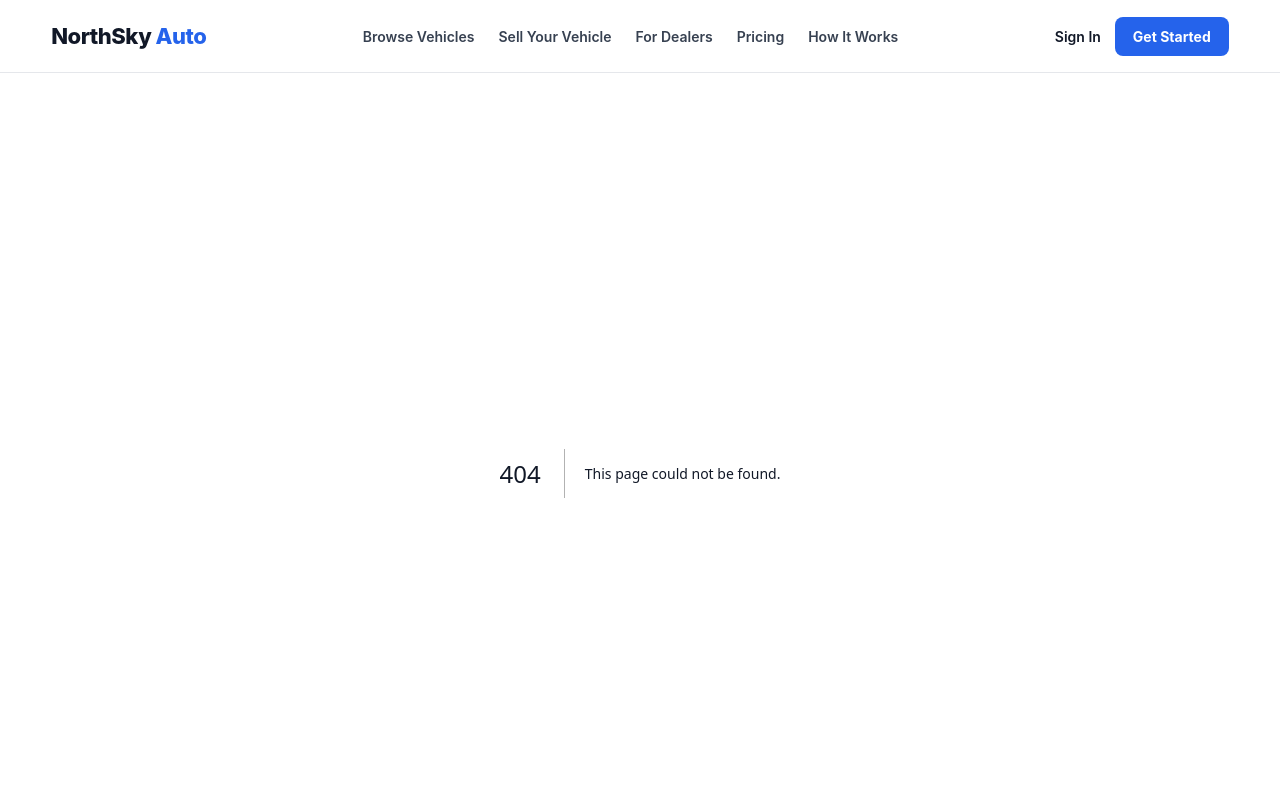
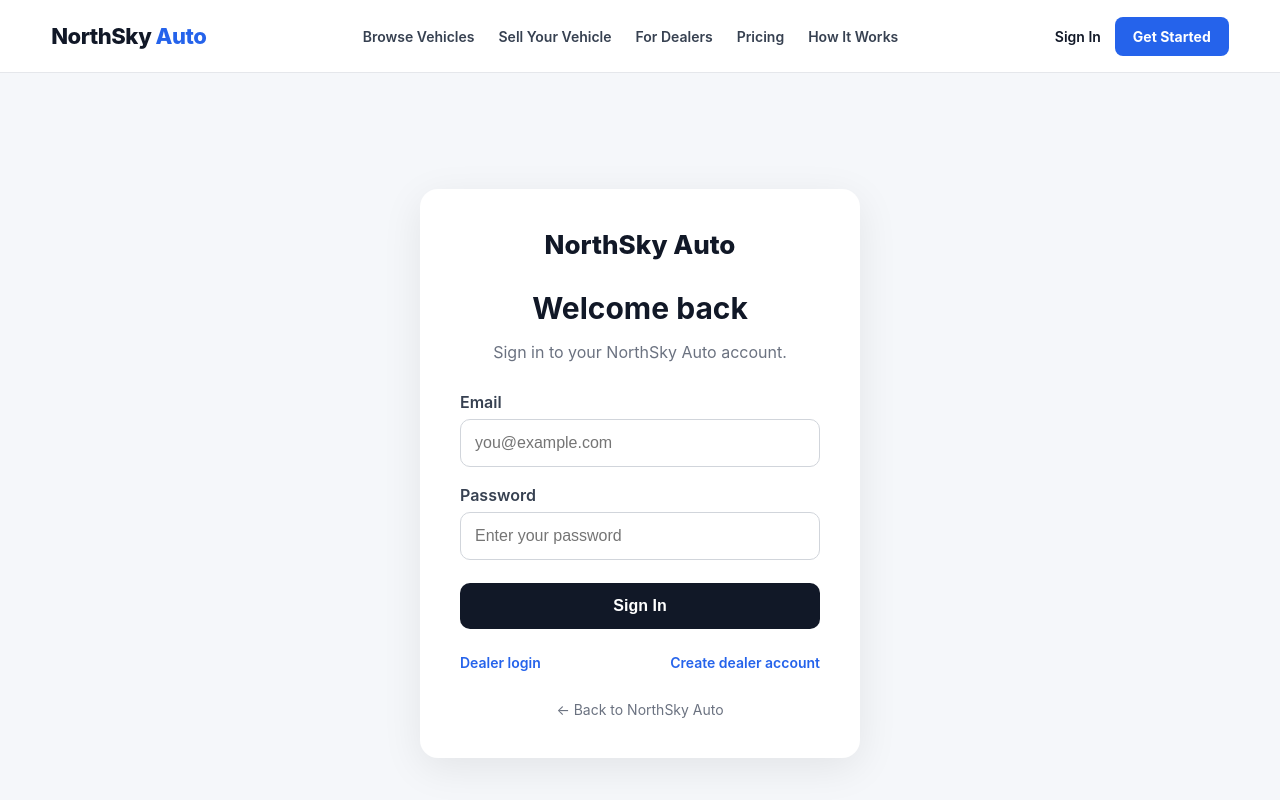
Before and after one commit to Goldylox752/NorthSky-Auto, a Next.js app: page /login in a window 1280 px wide. Before the commit this address had no page. Shown: the top 800 px of the page. Built offline with nearby package versions, Linux system fonts and the light colour scheme.

Commit message:
Create page.js

```diff
--- /dev/null
+++ b/app/login/page.js
@@ -0,0 +1,158 @@
+"use client";
+
+import Link from "next/link";
+import { useState } from "react";
+
+export default function LoginPage() {
+  const [email, setEmail] = useState("");
+  const [password, setPassword] = useState("");
+
+  function handleSubmit(e) {
+    e.preventDefault();
+
+    // Supabase authentication will be connected here
+    console.log("Login:", email);
+  }
+
+  return (
+    <main style={styles.main}>
+      <div style={styles.card}>
+        <Link href="/" style={styles.logo}>
+          NorthSky Auto
+        </Link>
+
+        <h1 style={styles.title}>Welcome back</h1>
+        <p style={styles.subtitle}>
+          Sign in to your NorthSky Auto account.
+        </p>
+
+        <form onSubmit={handleSubmit} style={styles.form}>
+          <label style={styles.label}>Email</label>
+          <input
+            type="email"
+            placeholder="you@example.com"
+            value={email}
+            onChange={(e) => setEmail(e.target.value)}
+            required
+            style={styles.input}
+          />
+
+          <label style={styles.label}>Password</label>
+          <input
+            type="password"
+            placeholder="Enter your password"
+            value={password}
+            onChange={(e) => setPassword(e.target.value)}
+            required
+            style={styles.input}
+          />
+
+          <button type="submit" style={styles.button}>
+            Sign In
+          </button>
+        </form>
+
+        <div style={styles.links}>
+          <Link href="/dealer/login" style={styles.link}>
+            Dealer login
+          </Link>
+
+          <Link href="/dealer/register" style={styles.link}>
+            Create dealer account
+          </Link>
+        </div>
+
+        <Link href="/" style={styles.back}>
+          ← Back to NorthSky Auto
+        </Link>
+      </div>
+    </main>
+  );
+}
+
+const styles = {
+  main: {
+    minHeight: "100vh",
+    display: "flex",
+    alignItems: "center",
+    justifyContent: "center",
+    padding: "24px",
+    background: "#f5f7fa",
+  },
+  card: {
+    width: "100%",
+    maxWidth: "440px",
+    background: "#ffffff",
+    borderRadius: "18px",
+    padding: "40px",
+    boxShadow: "0 10px 40px rgba(0,0,0,0.08)",
+  },
+  logo: {
+    display: "block",
+    textAlign: "center",
+    fontSize: "26px",
+    fontWeight: "800",
+    color: "#111827",
+    textDecoration: "none",
+    marginBottom: "30px",
+  },
+  title: {
+    margin: "0 0 8px",
+    textAlign: "center",
+    fontSize: "30px",
+    color: "#111827",
+  },
+  subtitle: {
+    textAlign: "center",
+    color: "#6b7280",
+    marginBottom: "30px",
+  },
+  form: {
+    display: "flex",
+    flexDirection: "column",
+  },
+  label: {
+    fontWeight: "600",
+    color: "#374151",
+    marginBottom: "7px",
+  },
+  input: {
+    padding: "14px",
+    borderRadius: "10px",
+    border: "1px solid #d1d5db",
+    marginBottom: "18px",
+    fontSize: "16px",
+    outline: "none",
+  },
+  button: {
+    padding: "14px",
+    borderRadius: "10px",
+    border: "none",
+    background: "#111827",
+    color: "#ffffff",
+    fontSize: "16px",
+    fontWeight: "700",
+    cursor: "pointer",
+    marginTop: "5px",
+  },
+  links: {
+    display: "flex",
+    justifyContent: "space-between",
+    marginTop: "25px",
+    gap: "15px",
+  },
+  link: {
+    color: "#2563eb",
+    textDecoration: "none",
+    fontWeight: "600",
+    fontSize: "14px",
+  },
+  back: {
+    display: "block",
+    textAlign: "center",
+    marginTop: "30px",
+    color: "#6b7280",
+    textDecoration: "none",
+    fontSize: "14px",
+  },
+};
```
